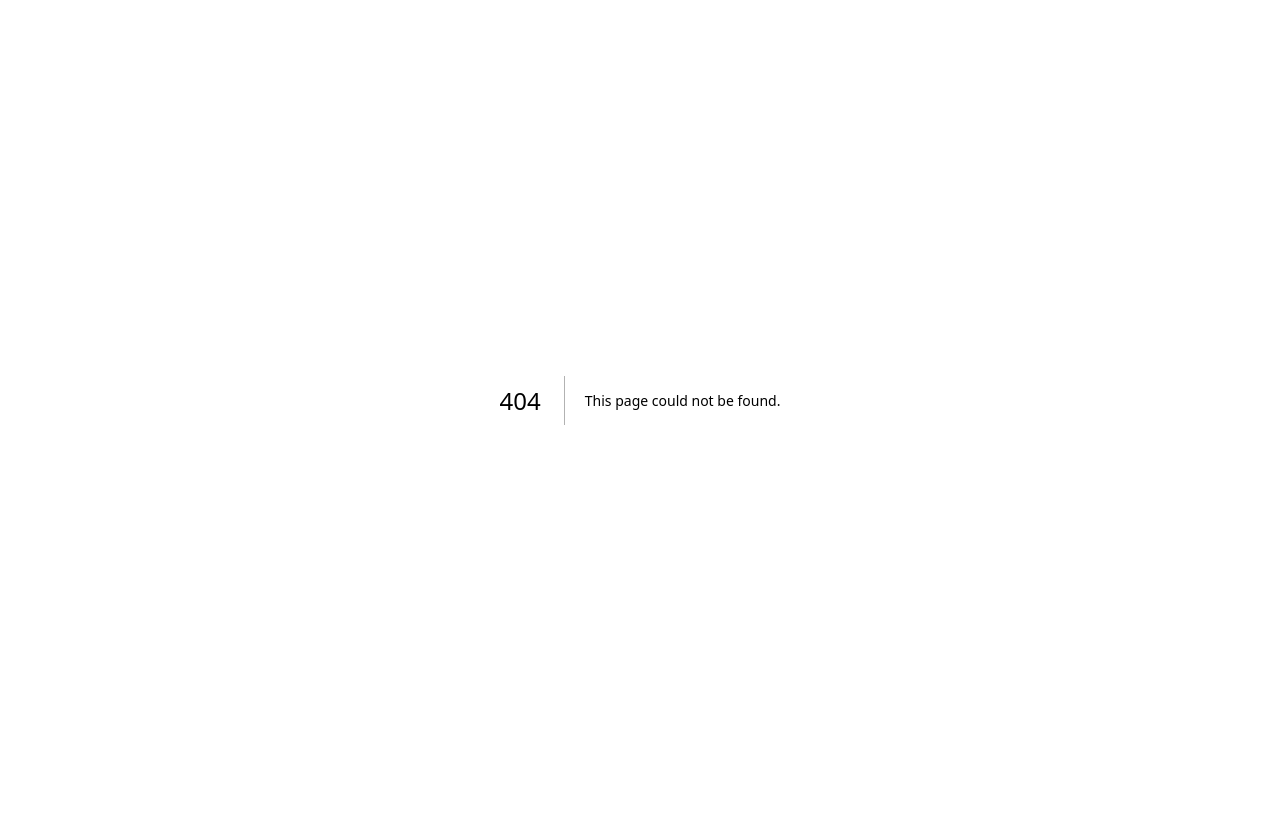
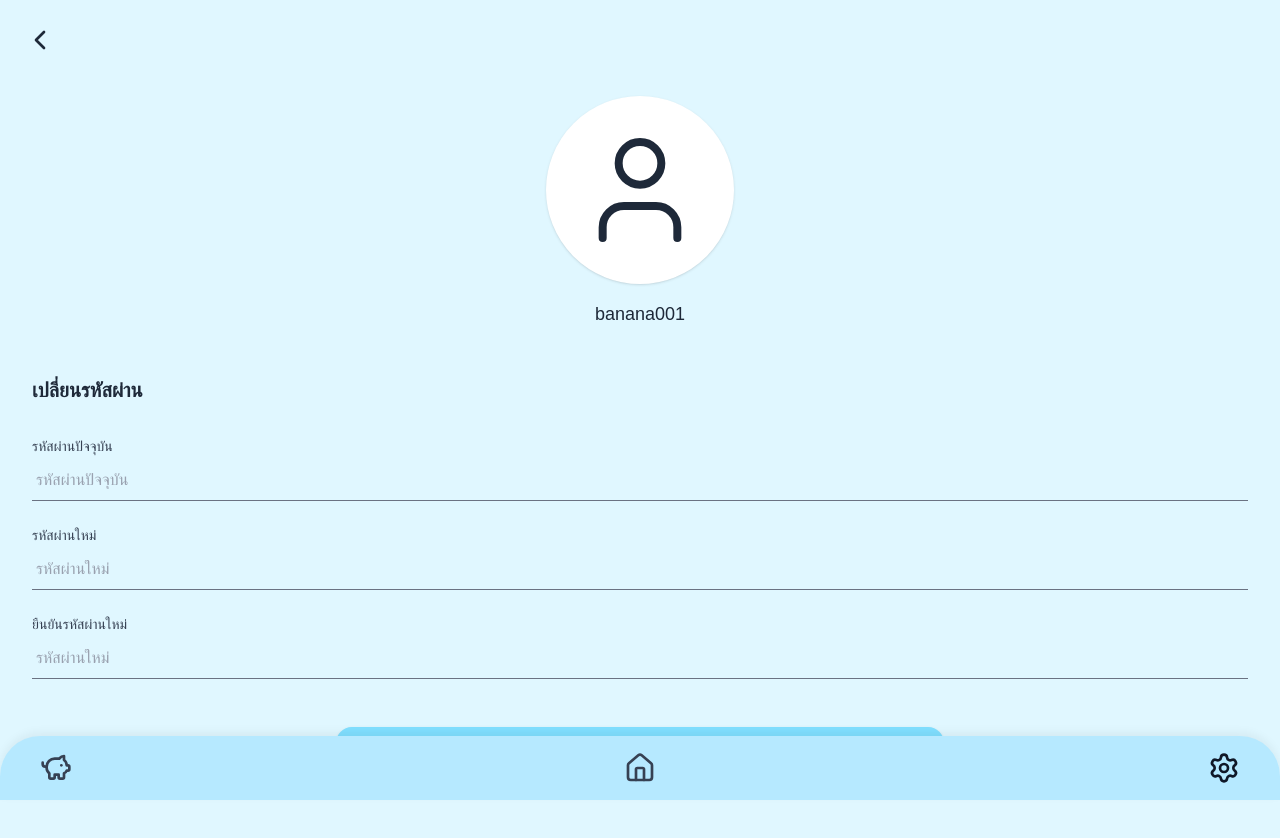
Before and after one commit to ChidevX404/miniproject, a Next.js app: page /change-password in a window 1280 px wide. Before the commit this address had no page. Shown: the top 838 px of the page. Before the commit the page ends 800 px from the top, so only its background shows below. Built offline with nearby package versions, Linux system fonts and the light colour scheme.

Commit message:
add page

```diff
--- /dev/null
+++ b/app/change-password/page.tsx
@@ -0,0 +1,93 @@
+'use client';
+
+import React from 'react';
+import { ChevronLeft, User, PiggyBank, Home, Settings } from 'lucide-react';
+import Link from 'next/link';
+
+export default function ChangePasswordPage() {
+  return (
+    <div className="min-h-screen bg-[#E0F7FF] flex flex-col">
+
+      {/* --- Header / Back Button --- */}
+      <div className="p-6">
+        <Link href="/setting">
+          <ChevronLeft className="w-8 h-8 text-gray-800" />
+        </Link>
+      </div>
+
+      {/* --- Main Content --- */}
+      <div className="flex-grow flex flex-col items-center px-8 pt-4 pb-24">
+
+        {/* Profile Summary Section */}
+        <div className="flex flex-col items-center mb-12 space-y-4">
+
+          {/* 1. แก้ไขตรงนี้: ปรับรูปโปรไฟล์ให้ใหญ่ขึ้น (w-32 h-32 -> w-40 h-40 และ padding) */}
+          <div className="bg-white p-6 rounded-full border-[6px] border-white shadow-sm mb-4">
+             <User className="w-32 h-32 text-gray-800" strokeWidth={1.5} />
+          </div>
+
+          <span className="text-gray-800 font-medium text-lg">banana001</span>
+        </div>
+
+        {/* Section Title */}
+        <h1 className="text-xl font-bold text-gray-800 self-start mb-8">เปลี่ยนรหัสผ่าน</h1>
+
+        {/* --- Form Fields (Underlined Style) --- */}
+        <div className="w-full space-y-6 mb-12">
+
+          {/* รหัสผ่านปัจจุบัน */}
+          <div>
+            <label className="block text-sm font-medium text-gray-700 mb-1">รหัสผ่านปัจจุบัน</label>
+            <input
+              type="password"
+              placeholder="รหัสผ่านปัจจุบัน"
+              className="w-full bg-transparent border-b border-gray-500 focus:outline-none focus:border-black px-1 py-2 text-gray-800 placeholder-gray-400 transition-colors"
+            />
+          </div>
+
+          {/* รหัสผ่านใหม่ */}
+          <div>
+            <label className="block text-sm font-medium text-gray-700 mb-1">รหัสผ่านใหม่</label>
+            <input
+              type="password"
+              placeholder="รหัสผ่านใหม่"
+              className="w-full bg-transparent border-b border-gray-500 focus:outline-none focus:border-black px-1 py-2 text-gray-800 placeholder-gray-400 transition-colors"
+            />
+          </div>
+
+          {/* ยืนยันรหัสผ่านใหม่ */}
+          <div>
+            <label className="block text-sm font-medium text-gray-700 mb-1">ยืนยันรหัสผ่านใหม่</label>
+            <input
+              type="password"
+              placeholder="รหัสผ่านใหม่"
+              className="w-full bg-transparent border-b border-gray-500 focus:outline-none focus:border-black px-1 py-2 text-gray-800 placeholder-gray-400 transition-colors"
+            />
+          </div>
+
+        </div>
+
+        {/* ปุ่มยืนยัน */}
+        <button className="w-1/2 bg-[#80DFFF] hover:bg-[#6ed4f7] text-white font-bold py-3 rounded-2xl shadow-sm transition-all active:scale-[0.98] text-lg">
+            ยืนยัน
+        </button>
+
+      </div>
+
+      {/* --- Bottom Navigation --- */}
+      <div className="fixed bottom-0 left-0 right-0 bg-[#B6E9FF] py-4 px-10 flex items-center justify-between shadow-[0_-4px_10px_rgba(0,0,0,0.05)] rounded-t-[2.5rem]">
+        <Link href="/pocket" className="hover:scale-110 transition-transform">
+          <PiggyBank className="w-8 h-8 text-gray-700" />
+        </Link>
+        <Link href="/home" className="hover:scale-110 transition-transform">
+          <Home className="w-8 h-8 text-gray-700" />
+        </Link>
+        {/* หน้าปัจจุบันคือส่วนหนึ่งของ Setting จึงให้ไอคอนนี้เป็น Active (สีเข้ม) */}
+        <Link href="/setting" className="hover:scale-110 transition-transform">
+          <Settings className="w-8 h-8 text-gray-900" />
+        </Link>
+      </div>
+
+    </div>
+  );
+}
--- a/app/pocket/page.tsx
+++ b/app/pocket/page.tsx
@@ -40,11 +40,11 @@ export default function PocketPage() {
         {/* --- Income / Expense Summary --- */}
         <div className="grid grid-cols-2 gap-4">
           <div className="bg-white rounded-2xl p-4 shadow-sm">
-            <p className="text-xs text-gray-500 mb-1">รวมเงินเข้า ( บาท )</p>
+            <p className="text-xs text-gray-500 mb-1">รวมรายรับ ( บาท )</p>
             <p className="text-lg font-semibold text-green-500">100.00</p>
           </div>
           <div className="bg-white rounded-2xl p-4 shadow-sm">
-            <p className="text-xs text-gray-500 mb-1">รวมเงินออก ( บาท )</p>
+            <p className="text-xs text-gray-500 mb-1">รวมรายจ่าย ( บาท )</p>
             <p className="text-lg font-semibold text-red-400">50.00</p>
           </div>
         </div>
@@ -53,11 +53,11 @@ export default function PocketPage() {
         <div className="grid grid-cols-2 gap-4">
           <button className="bg-white rounded-2xl py-6 flex flex-col items-center justify-center shadow-sm hover:bg-gray-50 transition-all">
             <Plus className="w-6 h-6 text-gray-800 mb-1" />
-            <span className="text-gray-800 font-medium text-sm">ฝากเงิน</span>
+            <span className="text-gray-800 font-medium text-sm">รายรับ</span>
           </button>
           <button className="bg-white rounded-2xl py-6 flex flex-col items-center justify-center shadow-sm hover:bg-gray-50 transition-all">
             <Wallet className="w-6 h-6 text-gray-800 mb-1" />
-            <span className="text-gray-800 font-medium text-sm">ถอนเงิน</span>
+            <span className="text-gray-800 font-medium text-sm">รายจ่าย</span>
           </button>
         </div>
 
--- a/app/setting/page.tsx
+++ b/app/setting/page.tsx
@@ -19,8 +19,8 @@ export default function SettingPage() {
       <div className="flex-grow">
         <div className="bg-white mx-0 border-y border-gray-100">
 
-          {/* ข้อมูลส่วนบุคคล */}
-          <button className="w-full flex items-center justify-between p-5 hover:bg-gray-50 transition-colors border-b border-gray-100">
+          {/* ข้อมูลส่วนบุคคล (เชื่อมไปหน้า Profile) */}
+          <Link href="/profile" className="w-full flex items-center justify-between p-5 hover:bg-gray-50 transition-colors border-b border-gray-100">
             <div className="flex items-center space-x-4">
               <div className="p-1">
                 <User className="w-7 h-7 text-gray-800" />
@@ -28,10 +28,10 @@ export default function SettingPage() {
               <span className="text-gray-700 font-medium">ข้อมูลส่วนบุคคล</span>
             </div>
             <ChevronRight className="w-6 h-6 text-gray-400" />
-          </button>
+          </Link>
 
-          {/* เปลี่ยนรหัสผ่าน */}
-          <button className="w-full flex items-center justify-between p-5 hover:bg-gray-50 transition-colors border-b border-gray-100">
+          {/* 1. แก้ไขตรงนี้: เปลี่ยน button เป็น Link ไปยังหน้า /change-password */}
+          <Link href="/change-password" className="w-full flex items-center justify-between p-5 hover:bg-gray-50 transition-colors border-b border-gray-100">
             <div className="flex items-center space-x-4">
               <div className="p-1">
                 <Lock className="w-7 h-7 text-gray-800" />
@@ -39,7 +39,7 @@ export default function SettingPage() {
               <span className="text-gray-700 font-medium">เปลี่ยนรหัสผ่าน</span>
             </div>
             <ChevronRight className="w-6 h-6 text-gray-400" />
-          </button>
+          </Link>
 
           {/* ออกจากระบบ */}
           <Link href="/login" className="w-full flex items-center p-5 hover:bg-red-50 transition-colors">
```
